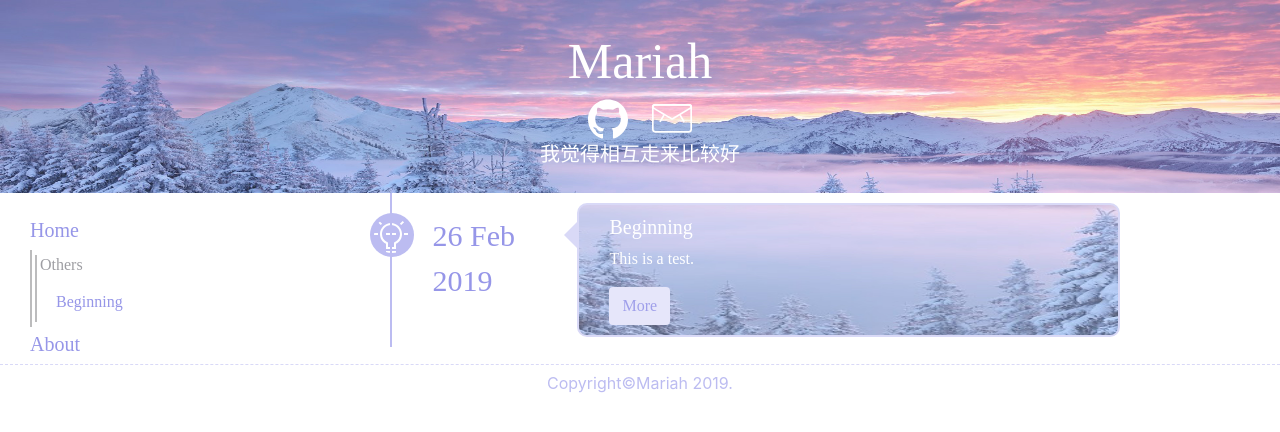
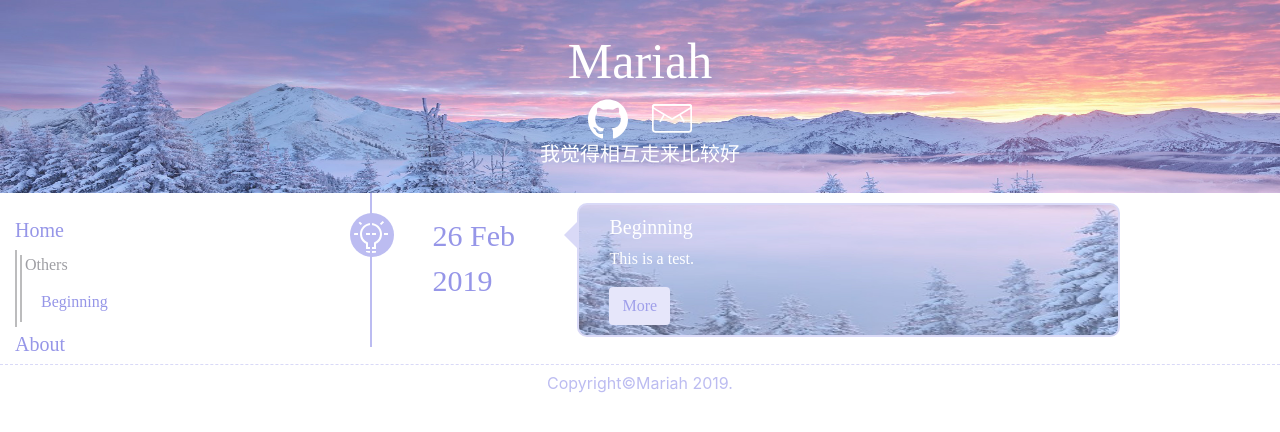
Before and after one commit to ooozy/ooozy.github.io, a Jekyll site: the page built from index.md, in a window 1280 px wide. Shown: the top 432 px of the page. Built offline with Jekyll 4.4.1, drawn with Linux system fonts in a browser that asks for light colours; nearby versions of some CDN libraries.

Commit message:
modify the light's position for ipad UI

```diff
--- a/assets/css/style.css
+++ b/assets/css/style.css
@@ -165,7 +165,6 @@
   }
   .col-3{
     margin-top: 25px;
-    padding-left: 30px;
   }
   .varfont{
     position: relative;
@@ -186,7 +185,7 @@
     position: relative;
   }
   .col-1-img{
-    margin: 20px;
+    margin-top: 20px;
     border-radius: 50%;
     background-color: #bcbcf1;
     padding: 4px;
@@ -197,7 +196,7 @@
     content: '';
     position: absolute;
     bottom: 0px;
-    left: 55px;
+    left: 35px;
     width: 2px;
     height: 100%;
     background: #bcbcf1;
```
